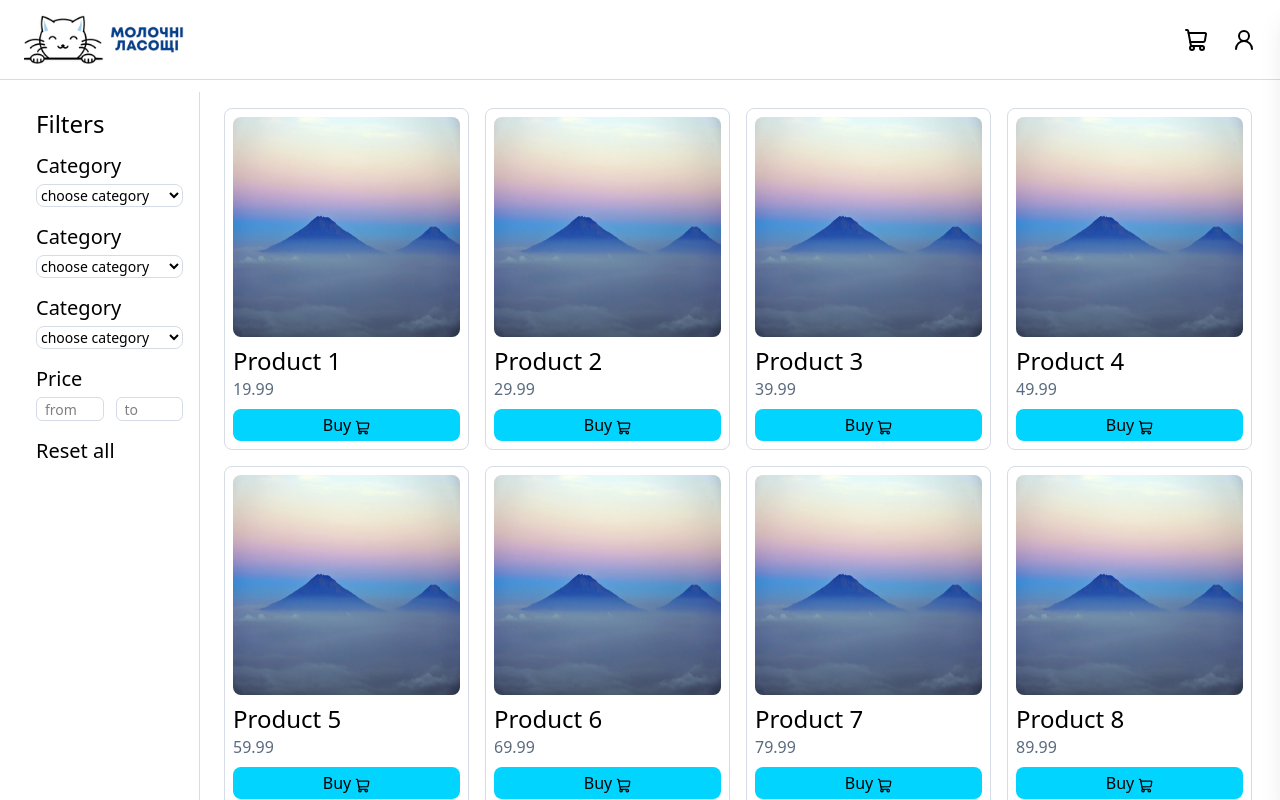
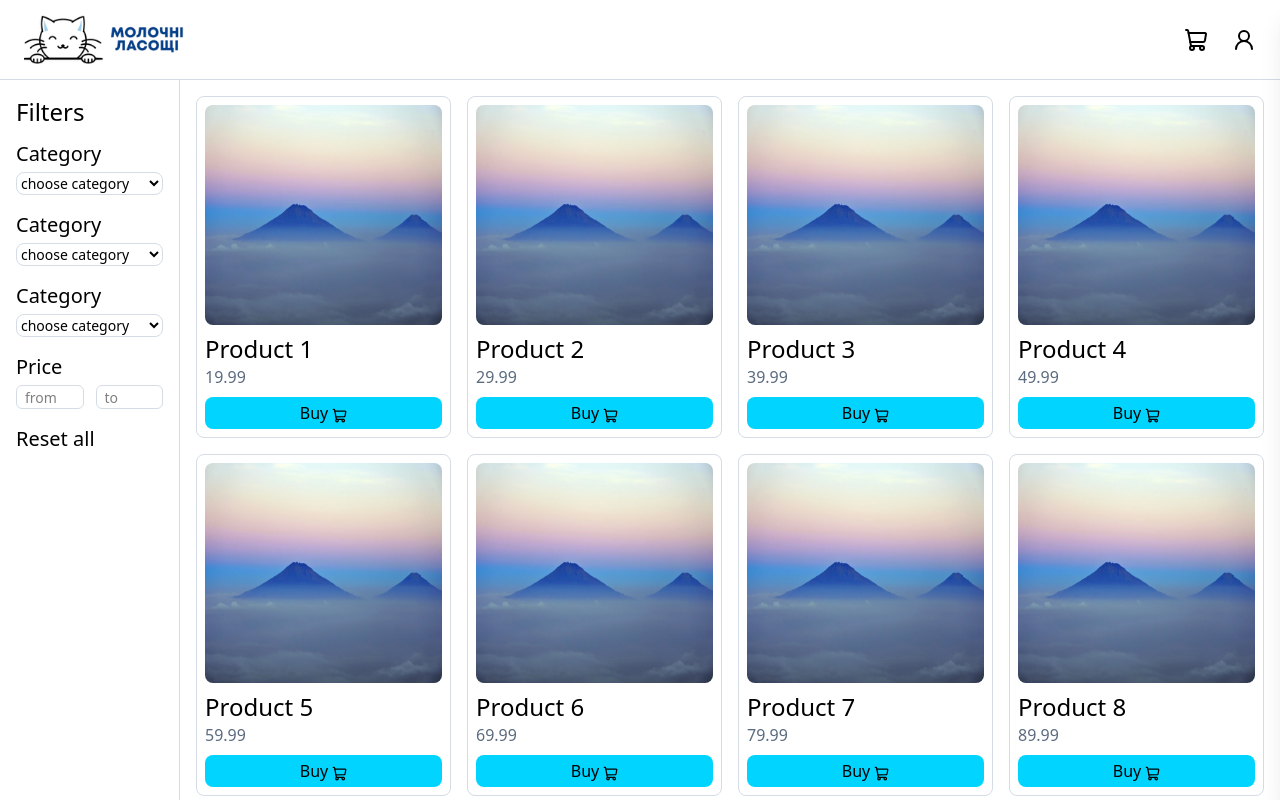
Before and after one commit to Mol4un72/my-shop, a Next.js app: page /products in a window 1280 px wide. Shown: the top 800 px of the page. Built offline with nearby package versions, Linux system fonts and the light colour scheme.

Commit message:
refactor: refactored product page

```diff
--- a/app/products/page.tsx
+++ b/app/products/page.tsx
@@ -4,7 +4,7 @@
 export default function ProductsPage() {
     return(
         <>
-            <main className="flex flex-col m-3 gap-2 md:flex-row">
+            <main className="flex flex-col gap-1.5 p-3 md:flex-row md:p-0 md:gap-0">
                 <Sidebar />
                 <div className="min-w-0 flex-1 ">
                     <ProductList />
```
